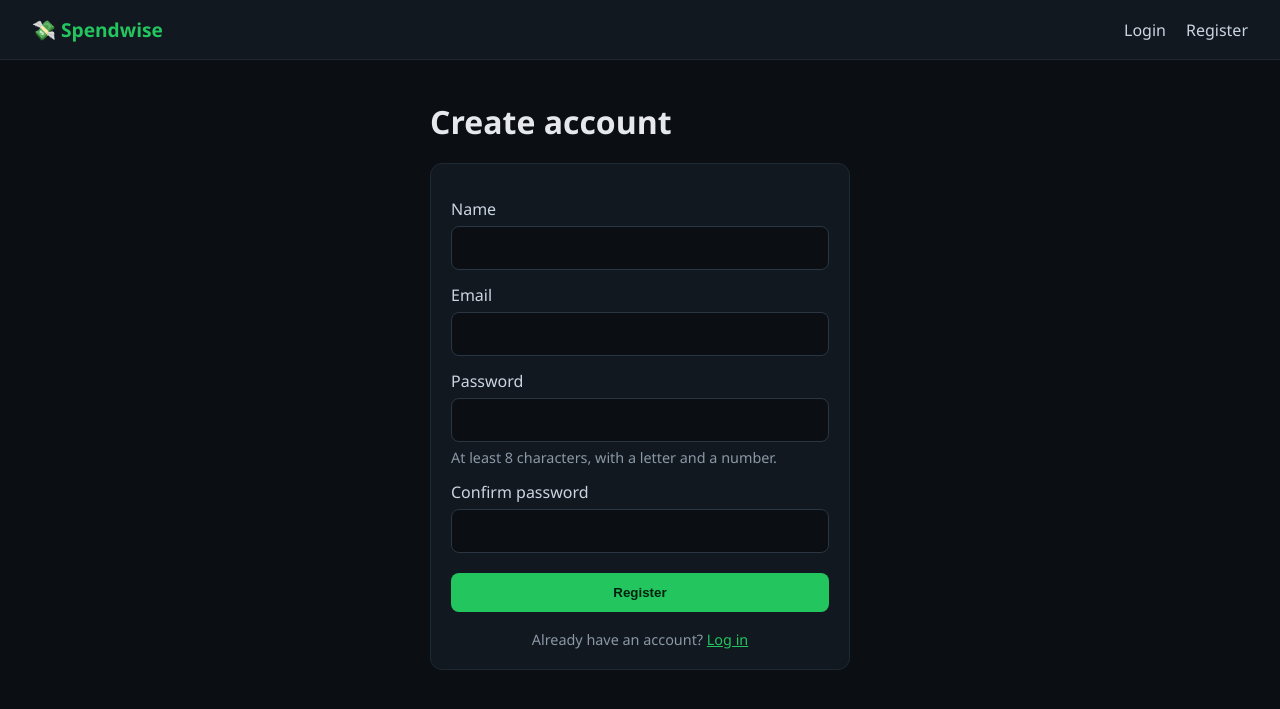
After one commit to Asmitm710/Spendwise, a Flask app: page /register in a window 1280 px wide. The commit adds this page. Shown: the top 709 px of the page. Run offline with Flask 3, Linux system fonts and the light colour scheme.

Commit message:
Day 4: Authentication, sessions, user accounts and analytics charts

```diff
--- a/app.py
+++ b/app.py
@@ -1,28 +1,41 @@
-from datetime import date, datetime, timezone
-from flask import Flask, render_template, request, redirect, url_for, flash
+import os
+import re
+from datetime import date, datetime, timedelta, timezone
+from functools import wraps
+
+from dotenv import load_dotenv
+from flask import (
+    Flask, render_template, request, redirect, url_for, flash, session, g
+)
+from werkzeug.security import generate_password_hash, check_password_hash
+from pymongo.errors import DuplicateKeyError
 from bson.objectid import ObjectId
 from bson.errors import InvalidId
+
 from db import users, expenses
 
+load_dotenv()
+
 app = Flask(__name__)
-app.secret_key = "change-this-later"
+app.secret_key = os.getenv("SECRET_KEY")
+if not app.secret_key:
+    raise RuntimeError("SECRET_KEY not found. Add it to your .env file.")
+
+app.config.update(
+    SESSION_COOKIE_HTTPONLY=True,
+    SESSION_COOKIE_SAMESITE="Lax",
+    PERMANENT_SESSION_LIFETIME=timedelta(days=7),
+)
 
 CATEGORIES = {
     "expense": ["Food", "Transport", "Shopping", "Bills", "Entertainment", "Health", "Other"],
     "income": ["Salary", "Freelance", "Business", "Investments", "Gift", "Other"],
 }
-DEMO_EMAIL = "demo@spendwise.com"
 MAX_AMOUNT = 10_000_000
+EMAIL_RE = re.compile(r"^[^@\s]+@[^@\s]+\.[^@\s]+$")
 
 
 # ---------- Helpers ----------
-
-def get_demo_user_id():
-    user = users.find_one({"email": DEMO_EMAIL})
-    if not user:
-        raise RuntimeError("Demo user missing. Run: python init_db.py")
-    return user["_id"]
-
 
 def parse_object_id(value):
     try:
@@ -32,9 +45,8 @@ def parse_object_id(value):
 
 
 def normalize(doc):
-    """Make a MongoDB document safe and easy to use in templates."""
     doc["id"] = str(doc["_id"])
-    doc["type"] = doc.get("type", "expense")  # old Day 2 records
+    doc["type"] = doc.get("type", "expense")
     return doc
 
 
@@ -57,8 +69,30 @@ def compute_summary(items):
     return income, expense, income - expense
 
 
+def last_n_months(n=6):
+    """Returns ['2026-06', ..., '2026-11'] ending with the current month."""
+    today = date.today()
+    y, m = today.year, today.month
+    keys = []
+    for _ in range(n):
+        keys.append(f"{y:04d}-{m:02d}")
+        m -= 1
+        if m == 0:
+            m = 12
+            y -= 1
+    return list(reversed(keys))
+
+
+def month_label(key):
+    return datetime.strptime(key, "%Y-%m").strftime("%b %Y")
+
+
+def is_safe_next(target):
+    """Only allow redirects to pages inside our own site."""
+    return bool(target) and target.startswith("/") and not target.startswith("//") and "\\" not in target
+
+
 def validate_form(form):
-    """Returns (clean_data, errors). If errors is not empty, don't save."""
     errors = []
 
     tx_type = form.get("type", "expense")
@@ -111,17 +145,151 @@ def validate_form(form):
     return data, errors
 
 
-# ---------- Routes ----------
+# ---------- Session handling ----------
+
+@app.before_request
+def load_logged_in_user():
+    """Runs before every request. Sets g.user to the logged-in user or None."""
+    g.user = None
+    if request.endpoint == "static":
+        return
+    uid = session.get("user_id")
+    if uid:
+        oid = parse_object_id(uid)
+        g.user = users.find_one({"_id": oid}) if oid else None
+        if g.user is None:
+            session.clear()
+
+
+def login_required(view):
+    @wraps(view)
+    def wrapped(*args, **kwargs):
+        if g.user is None:
+            flash("Please log in to continue.", "error")
+            return redirect(url_for("login", next=request.path))
+        return view(*args, **kwargs)
+    return wrapped
+
+
+def start_session(user_id):
+    session.clear()
+    session["user_id"] = str(user_id)
+    session.permanent = True
+
+
+# ---------- Auth routes ----------
+
+@app.route("/register", methods=["GET", "POST"])
+def register():
+    if g.user:
+        return redirect(url_for("dashboard"))
+
+    form = {}
+    if request.method == "POST":
+        form = request.form
+        name = form.get("name", "").strip()
+        email = form.get("email", "").strip().lower()
+        password = form.get("password", "")
+        confirm = form.get("confirm", "")
+
+        errors = []
+        if len(name) < 2 or len(name) > 50:
+            errors.append("Name must be between 2 and 50 characters.")
+        if not EMAIL_RE.match(email):
+            errors.append("Please enter a valid email address.")
+        if len(password) < 8:
+            errors.append("Password must be at least 8 characters.")
+        elif len(password) > 128:
+            errors.append("Password must be 128 characters or fewer.")
+        elif not (re.search(r"[A-Za-z]", password) and re.search(r"\d", password)):
+            errors.append("Password must contain at least one letter and one number.")
+        if password != confirm:
+            errors.append("Passwords do not match.")
+        if not errors and users.find_one({"email": email}):
+            errors.append("An account with this email already exists.")
+
+        if not errors:
+            try:
+                result = users.insert_one({
+                    "name": name,
+                    "email": email,
+                    "password_hash": generate_password_hash(password),
+                    "created_at": datetime.now(timezone.utc),
+                })
+            except DuplicateKeyError:
+                errors.append("An account with this email already exists.")
+            else:
+                start_session(result.inserted_id)
+                flash(f"Welcome to Spendwise, {name}!", "success")
+                return redirect(url_for("dashboard"))
+
+        for e in errors:
+            flash(e, "error")
+
+    return render_template("register.html", form=form)
+
+
+@app.route("/login", methods=["GET", "POST"])
+def login():
+    if g.user:
+        return redirect(url_for("dashboard"))
+
+    next_url = request.values.get("next", "")
+
+    if request.method == "POST":
+        email = request.form.get("email", "").strip().lower()
+        password = request.form.get("password", "")
+
+        user = users.find_one({"email": email})
+        stored_hash = user.get("password_hash") if user else None
+
+        if stored_hash and check_password_hash(stored_hash, password):
+            start_session(user["_id"])
+            flash(f"Welcome back, {user['name']}!", "success")
+            return redirect(next_url if is_safe_next(next_url) else url_for("dashboard"))
+
+        # Same message for wrong email and wrong password, on purpose
+        flash("Invalid email or password.", "error")
+        return render_template("login.html", email=email, next=next_url)
+
+    return render_template("login.html", email="", next=next_url)
+
+
+@app.route("/logout", methods=["POST"])
+def logout():
+    session.clear()
+    flash("You have been logged out.", "success")
+    return redirect(url_for("login"))
+
+
+# ---------- App routes (all require login) ----------
 
 @app.route("/")
+@login_required
 def dashboard():
-    items = get_user_transactions(get_demo_user_id())
+    items = get_user_transactions(g.user["_id"])
     income, expense, balance = compute_summary(items)
 
+    # Category-wise chart data (expenses only)
     by_category = {}
     for i in items:
         if i["type"] == "expense":
             by_category[i["category"]] = by_category.get(i["category"], 0) + i["amount"]
+    sorted_cats = sorted(by_category.items(), key=lambda kv: -kv[1])
+    category_labels = [c for c, _ in sorted_cats]
+    category_values = [round(v, 2) for _, v in sorted_cats]
+
+    # Monthly chart data (last 6 months)
+    month_keys = last_n_months(6)
+    monthly_income = dict.fromkeys(month_keys, 0)
+    monthly_expense = dict.fromkeys(month_keys, 0)
+    for i in items:
+        key = str(i.get("date", ""))[:7]
+        if key in monthly_income:
+            if i["type"] == "income":
+                monthly_income[key] += i["amount"]
+            else:
+                monthly_expense[key] += i["amount"]
 
     return render_template(
         "dashboard.html",
@@ -129,12 +297,17 @@ def dashboard():
         expense=expense,
         balance=balance,
         count=len(items),
-        by_category=by_category,
         recent=items[:5],
+        category_labels=category_labels,
+        category_values=category_values,
+        month_labels=[month_label(k) for k in month_keys],
+        monthly_income=[round(monthly_income[k], 2) for k in month_keys],
+        monthly_expense=[round(monthly_expense[k], 2) for k in month_keys],
     )
 
 
 @app.route("/add", methods=["GET", "POST"])
+@login_required
 def add_expense():
     if request.method == "POST":
         data, errors = validate_form(request.form)
@@ -149,7 +322,7 @@ def add_expense():
                 today=date.today().isoformat(),
             )
 
-        data["user_id"] = get_demo_user_id()
+        data["user_id"] = g.user["_id"]
         data["created_at"] = datetime.now(timezone.utc)
         expenses.insert_one(data)
         flash("Transaction added successfully!", "success")
@@ -165,10 +338,11 @@ def add_expense():
 
 
 @app.route("/history")
+@login_required
 def history():
     tx_type = request.args.get("type", "")
     category = request.args.get("category", "")
-    items = get_user_transactions(get_demo_user_id(), tx_type, category)
+    items = get_user_transactions(g.user["_id"], tx_type, category)
     income, expense, balance = compute_summary(items)
 
     all_categories = sorted(set(CATEGORIES["expense"] + CATEGORIES["income"]))
@@ -185,9 +359,10 @@ def history():
 
 
 @app.route("/edit/<expense_id>", methods=["GET", "POST"])
+@login_required
 def edit_expense(expense_id):
     oid = parse_object_id(expense_id)
-    user_id = get_demo_user_id()
+    user_id = g.user["_id"]
     doc = expenses.find_one({"_id": oid, "user_id": user_id}) if oid else None
 
     if not doc:
@@ -226,10 +401,11 @@ def edit_expense(expense_id):
 
 
 @app.route("/delete/<expense_id>", methods=["POST"])
+@login_required
 def delete_expense(expense_id):
     oid = parse_object_id(expense_id)
     if oid:
-        result = expenses.delete_one({"_id": oid, "user_id": get_demo_user_id()})
+        result = expenses.delete_one({"_id": oid, "user_id": g.user["_id"]})
         if result.deleted_count:
             flash("Transaction deleted.", "success")
             return redirect(url_for("history"))
--- a/static/css/style.css
+++ b/static/css/style.css
@@ -117,3 +117,21 @@ form label.radio input { width: auto; }
   display: flex; gap: 24px; flex-wrap: wrap; justify-content: flex-end;
   margin-top: 16px; padding-top: 14px; border-top: 1px solid #1f2933;
 }
+/* ---------- Day 4 additions ---------- */
+.links { display: flex; align-items: center; }
+.user-name { margin-left: 20px; color: #8b98a5; }
+.logout-form { display: inline; margin-left: 12px; }
+
+.auth-box { max-width: 420px; margin: 40px auto; }
+button.full { width: 100%; }
+.hint { margin-top: 6px; }
+.switch { margin-top: 18px; text-align: center; }
+
+.chart-grid {
+  display: grid;
+  grid-template-columns: repeat(auto-fit, minmax(380px, 1fr));
+  gap: 16px;
+  margin-bottom: 24px;
+}
+.chart-grid .panel { margin-bottom: 0; }
+.chart-box { position: relative; height: 300px; }
--- a/templates/base.html
+++ b/templates/base.html
@@ -10,9 +10,18 @@
   <nav class="navbar">
     <div class="logo">💸 Spendwise</div>
     <div class="links">
-      <a href="{{ url_for('dashboard') }}">Dashboard</a>
-      <a href="{{ url_for('add_expense') }}">Add Expense</a>
-      <a href="{{ url_for('history') }}">History</a>
+      {% if g.user %}
+        <a href="{{ url_for('dashboard') }}">Dashboard</a>
+        <a href="{{ url_for('add_expense') }}">Add Expense</a>
+        <a href="{{ url_for('history') }}">History</a>
+        <span class="user-name">👤 {{ g.user.name }}</span>
+        <form method="POST" action="{{ url_for('logout') }}" class="logout-form">
+          <button type="submit" class="btn-small">Logout</button>
+        </form>
+      {% else %}
+        <a href="{{ url_for('login') }}">Login</a>
+        <a href="{{ url_for('register') }}">Register</a>
+      {% endif %}
     </div>
   </nav>
 
--- /dev/null
+++ b/templates/register.html
@@ -0,0 +1,27 @@
+{% extends "base.html" %}
+{% block content %}
+<div class="auth-box">
+  <h1>Create account</h1>
+  <div class="panel">
+    <form method="POST" action="{{ url_for('register') }}">
+      <label for="name">Name</label>
+      <input type="text" id="name" name="name" maxlength="50"
+             value="{{ form.get('name', '') }}" required>
+
+      <label for="email">Email</label>
+      <input type="email" id="email" name="email"
+             value="{{ form.get('email', '') }}" required>
+
+      <label for="password">Password</label>
+      <input type="password" id="password" name="password" minlength="8" maxlength="128" required>
+      <p class="muted hint">At least 8 characters, with a letter and a number.</p>
+
+      <label for="confirm">Confirm password</label>
+      <input type="password" id="confirm" name="confirm" minlength="8" required>
+
+      <button type="submit" class="full">Register</button>
+    </form>
+    <p class="muted switch">Already have an account? <a href="{{ url_for('login') }}">Log in</a></p>
+  </div>
+</div>
+{% endblock %}
```
Also changed, not shown: templates/dashboard.html (+61 -15 lines), templates/login.html (added, +20 -0 lines).
